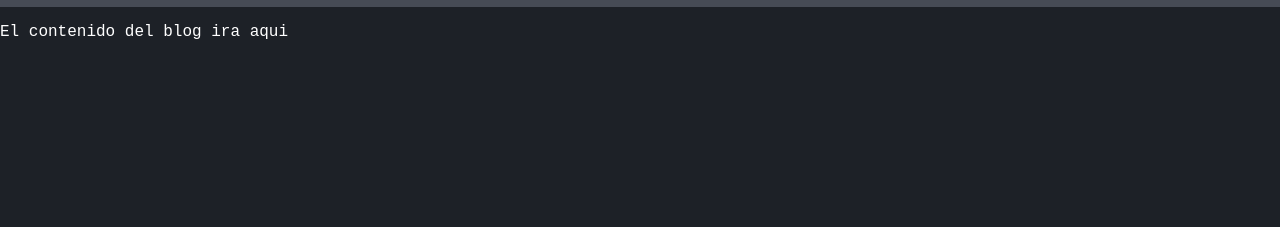
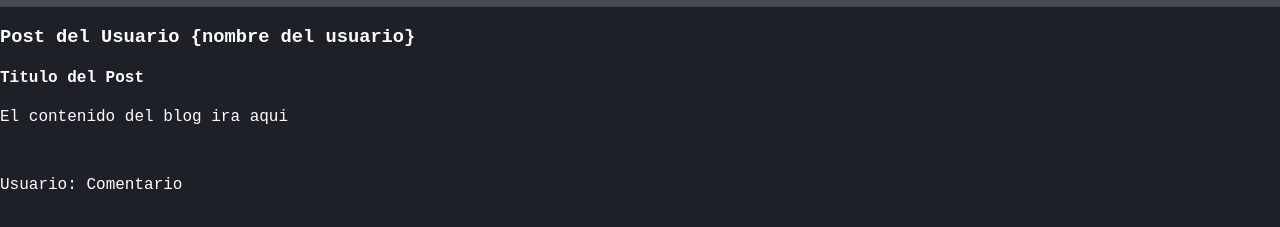
Before and after one commit to 1AdErsOn/Course-git, a plain HTML site: page index.html in a window 1280 px wide. Shown: the part 63-290 px from the top of the page. Drawn offline with Linux system fonts and the light colour scheme; a web font is replaced by a local one.

Commit message:
Add post html

```diff
--- a/index.html
+++ b/index.html
@@ -15,8 +15,14 @@
         <img class="logo" src="./img/Git.png" alt="GIT" srcset="">
         <h1>Blog Curso git & Github</h1>
     </div>
-    <div>
-        <p>El contenido del blog ira aqui</p>
+    <div class="container" id="content">
+        <h3>Post del Usuario {nombre del usuario}</h3>
+        <div class="post">
+            <h4>Titulo del Post</h4>
+            <p>El contenido del blog ira aqui</p>
+            <br>
+            <p><span>Usuario: </span> Comentario</p>
+        </div>
     </div>
     <script src="./script.js"></script>
 </body>
```
